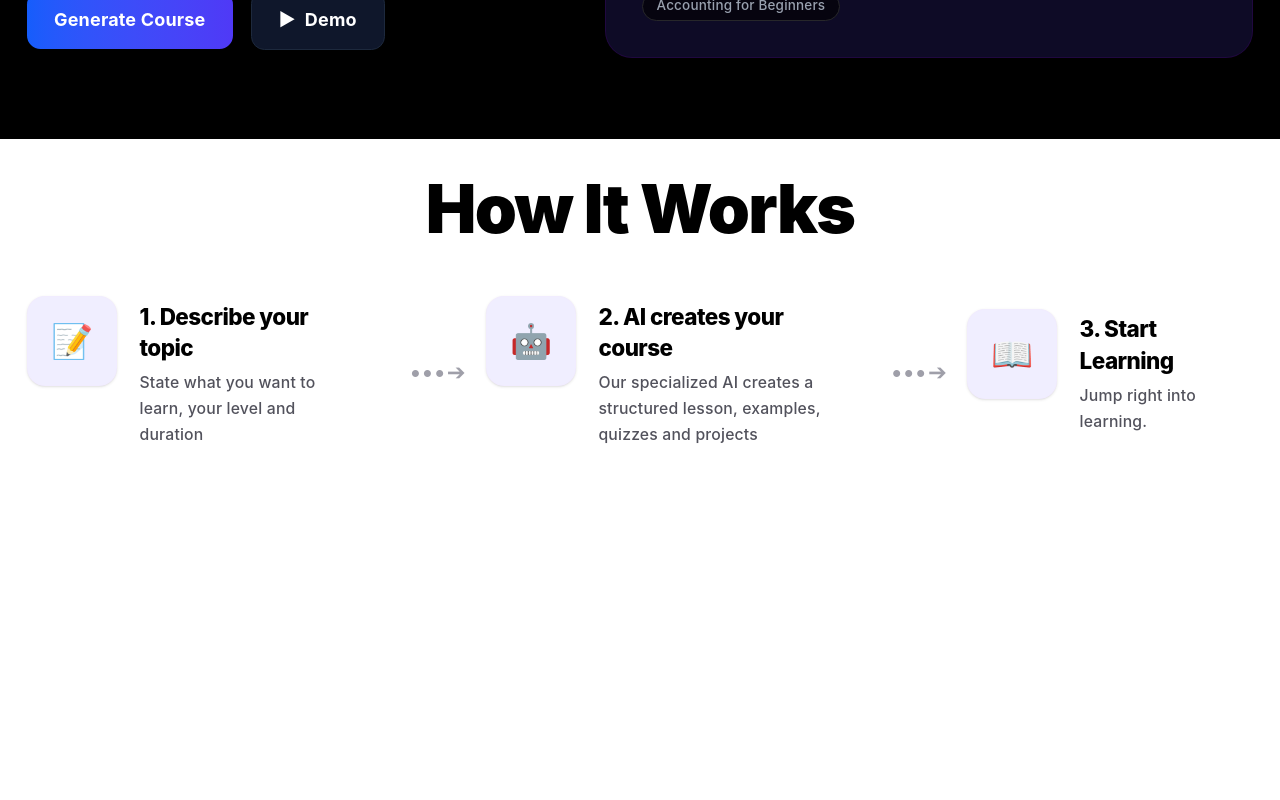
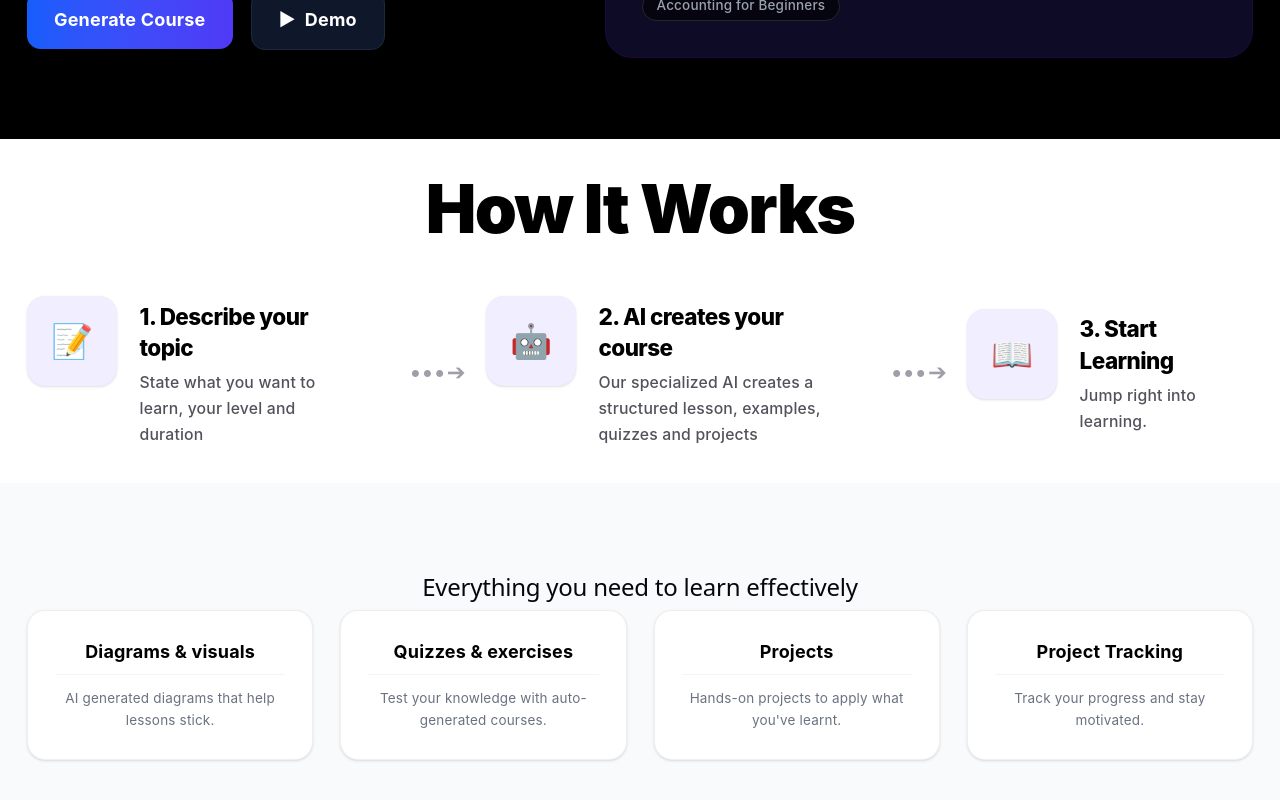
Before and after one commit to Phawaaaz/Etech, a React (Vite) app: page / in a window 1280 px wide. Shown: the part 500-1300 px from the top of the page. Before the commit the page ends 983 px from the top, so only its background shows below. Built offline with nearby package versions, Linux system fonts and the light colour scheme.

Commit message:
Modified FeaturesSection component: Added contents with dynamic feature rendering

```diff
--- a/src/components/FeatureSection.jsx
+++ b/src/components/FeatureSection.jsx
@@ -1,3 +1,29 @@
+import features from "../data/features";
+
 export default function FeaturesSection() {
-  return <section className="features-section"></section>;
+  return (
+    <section id="features" className="w-full bg-slate-50 text-black py-20 px-6">
+      <div className="max-w-6xl mx-auto flex flex-col items-center">
+        <h2 className="text-4xl font-extrabold mb-16 tracking-tight text-center">
+          Everything you need to learn effectively
+        </h2>
+
+        <div className="grid grid-cols-1 sm:grid-cols-2 lg:grid-cols-4 gap-6 w-full">
+          {features.map((feat) => (
+            <div
+              key={feat.title}
+              className="bg-white p-6 rounded-2xl border border-zinc-200/60 shadow-sm flex flex-col gap-3 hover:shadow-md transition-shadow"
+            >
+              <h4 className="text-base font-bold text-black border-b border-zinc-100 pb-2">
+                {feat.title}
+              </h4>
+              <p className="text-gray-500 text-xs leading-relaxed">
+                {feat.desc}
+              </p>
+            </div>
+          ))}
+        </div>
+      </div>
+    </section>
+  );
 }
```
